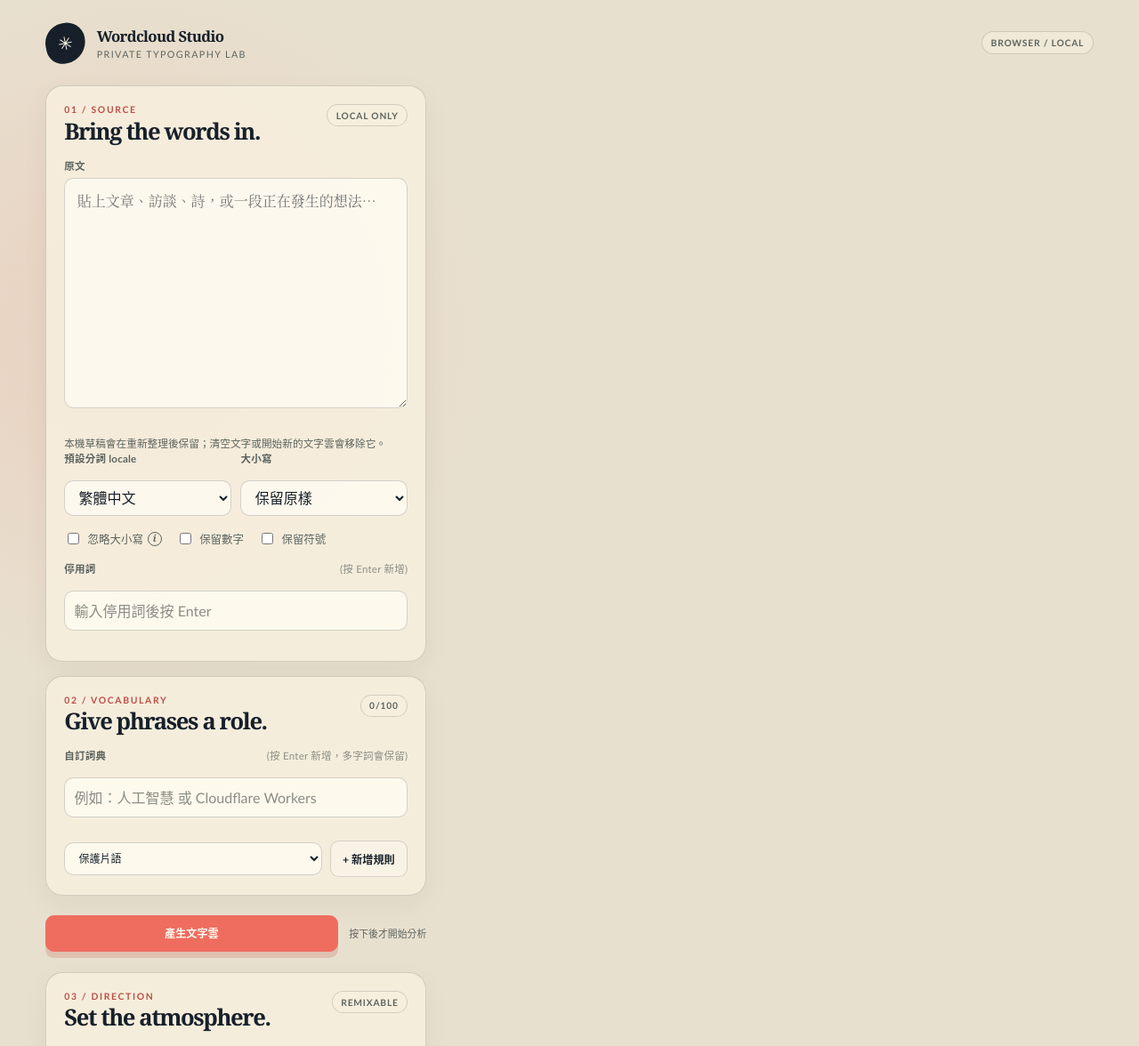
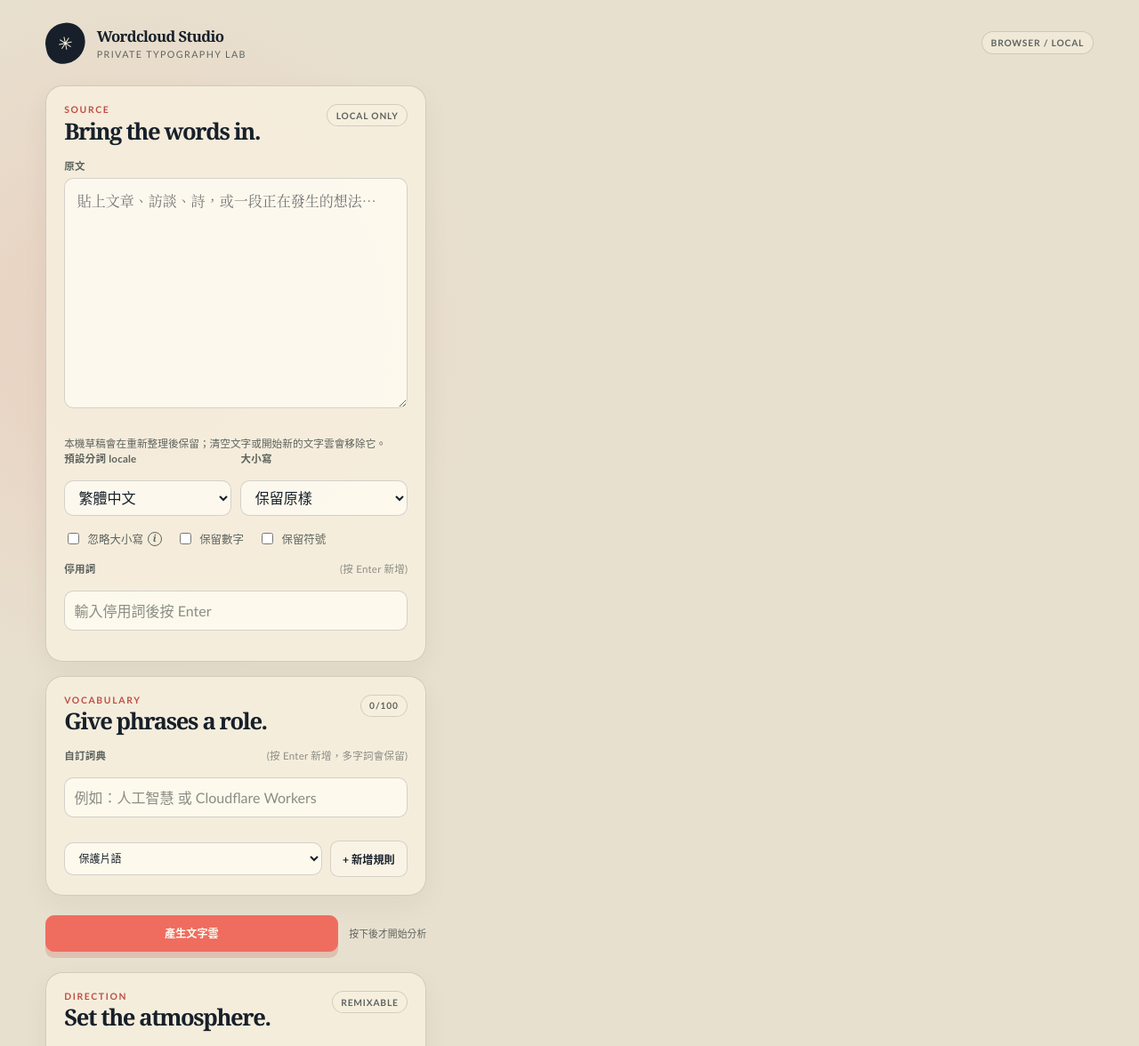
Before and after one commit to dytsou/wordcloud, a React (Vite) app: page / in a window 1280 px wide. Shown: the top 1176 px of the page at 89% size. Built offline with nearby package versions, Linux system fonts and the light colour scheme.

Commit message:
chore: remove numeric points

```diff
--- a/src/components/SharePanel.tsx
+++ b/src/components/SharePanel.tsx
@@ -35,7 +35,7 @@ export function SharePanel({
     <section className="panel share-panel" aria-labelledby="share-heading">
       <div className="panel-heading">
         <div>
-          <p className="section-kicker">05 / OUTPUT</p>
+          <p className="section-kicker">OUTPUT</p>
           <h2 id="share-heading">Make it travel.</h2>
         </div>
         <span className="privacy-chip">NO RAW TEXT</span>
--- a/src/components/SourcePanel.tsx
+++ b/src/components/SourcePanel.tsx
@@ -26,7 +26,7 @@ export function SourcePanel({
     <section className="panel source-panel" aria-labelledby="source-heading">
       <div className="panel-heading">
         <div>
-          <p className="section-kicker">01 / SOURCE</p>
+          <p className="section-kicker">SOURCE</p>
           <h2 id="source-heading">Bring the words in.</h2>
         </div>
         <span className="privacy-chip">LOCAL ONLY</span>
--- a/src/components/StylePanel.tsx
+++ b/src/components/StylePanel.tsx
@@ -142,7 +142,7 @@ export function StylePanel({
     <section className="panel style-panel" aria-labelledby="style-heading">
       <div className="panel-heading">
         <div>
-          <p className="section-kicker">03 / DIRECTION</p>
+          <p className="section-kicker">DIRECTION</p>
           <h2 id="style-heading">Set the atmosphere.</h2>
         </div>
         <span className="count-badge">REMIXABLE</span>
--- a/src/components/TokenRulesPanel.tsx
+++ b/src/components/TokenRulesPanel.tsx
@@ -37,7 +37,7 @@ export function TokenRulesPanel({
     <section className="panel rules-panel" aria-labelledby="rules-heading">
       <div className="panel-heading">
         <div>
-          <p className="section-kicker">02 / VOCABULARY</p>
+          <p className="section-kicker">VOCABULARY</p>
           <h2 id="rules-heading">Give phrases a role.</h2>
         </div>
         <span className="count-badge">
--- a/src/components/WordTable.tsx
+++ b/src/components/WordTable.tsx
@@ -18,7 +18,7 @@ export function WordTable({ wordSet, scene, onFocusWord }: WordTableProps) {
     <section className="panel table-panel" aria-labelledby="table-heading">
       <div className="panel-heading">
         <div>
-          <p className="section-kicker">04 / INDEX</p>
+          <p className="section-kicker">INDEX</p>
           <h2 id="table-heading">The exact numbers.</h2>
         </div>
         {wordSet && (
```
